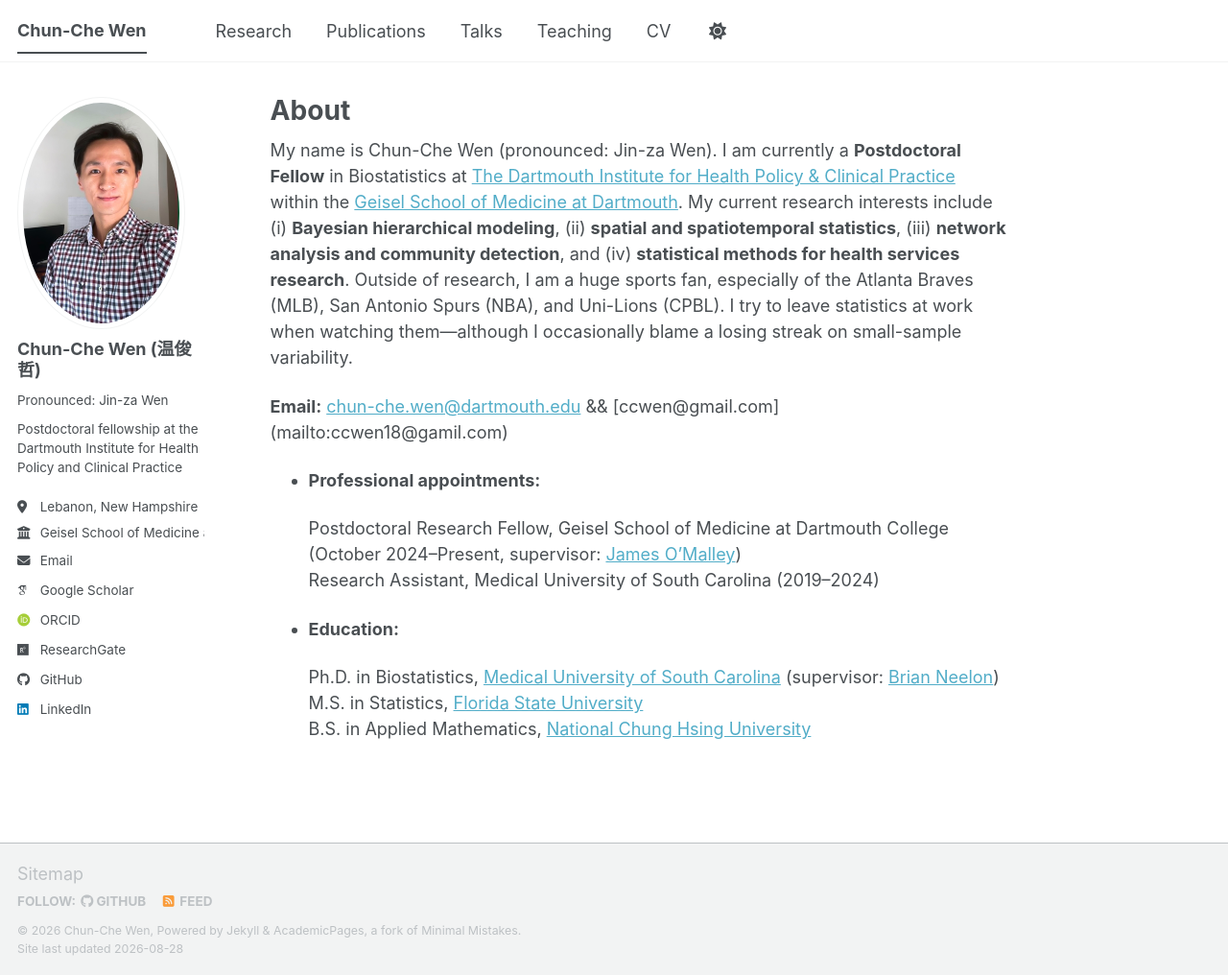
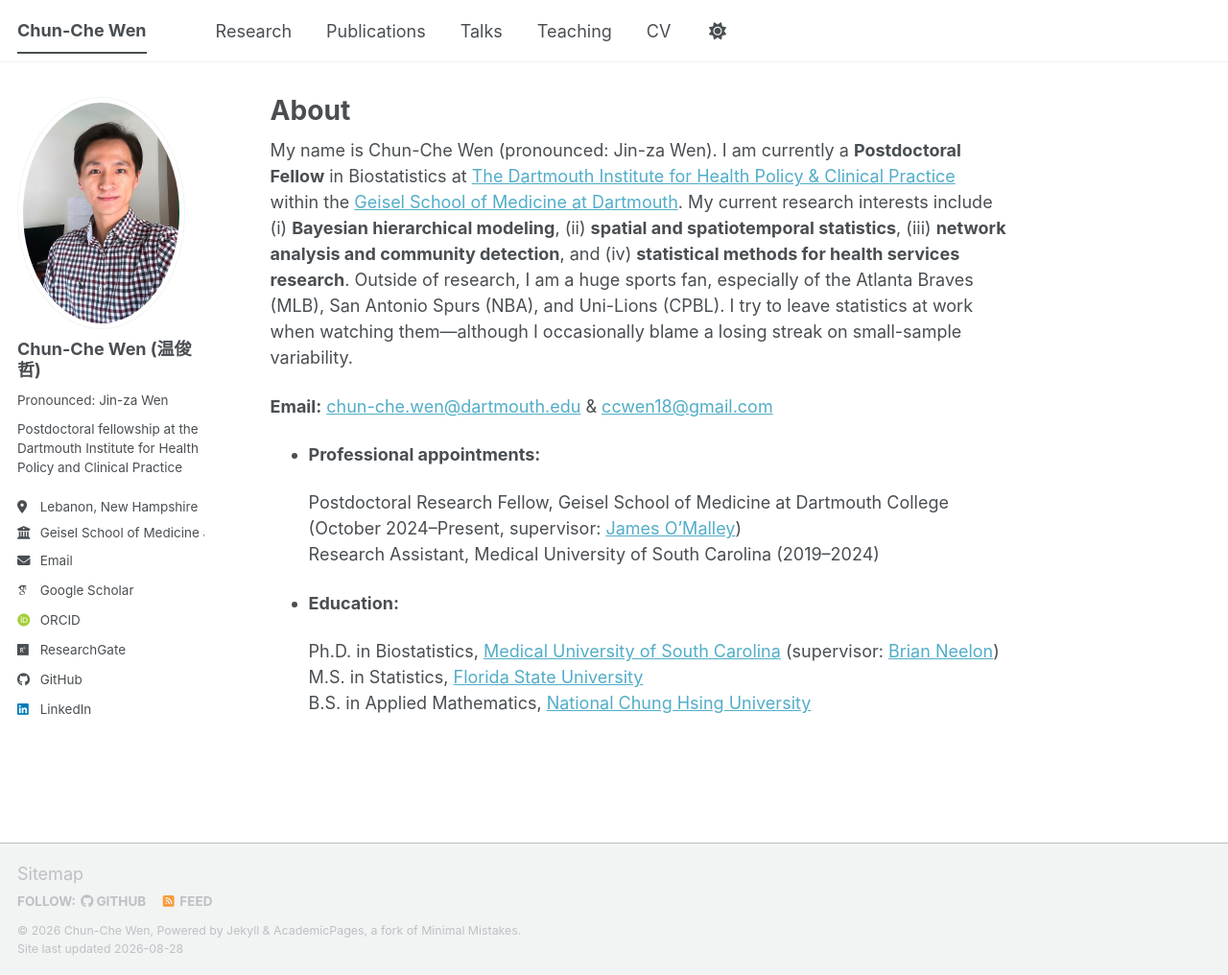
Before and after one commit to chunchewen/chunchewen, a Jekyll site: the page built from _pages/about.md, in a window 1280 px wide and 1016 px high. Shown: the whole window at 96% size. Built offline with Jekyll 4.4.1, drawn with Linux system fonts in a browser that asks for light colours; some web fonts are replaced; a script bundle is joined from its source files by our own code; library files that are not in the unit come from our copies.

Commit message:
Update about.md

```diff
--- a/_pages/about.md
+++ b/_pages/about.md
@@ -10,7 +10,7 @@ redirect_from:
 
 My name is Chun-Che Wen (pronounced: Jin-za Wen). I am currently a **Postdoctoral Fellow** in Biostatistics at [The Dartmouth Institute for Health Policy & Clinical Practice](https://geiselmed.dartmouth.edu/tdi/) within the [Geisel School of Medicine at Dartmouth](https://geiselmed.dartmouth.edu/). My current research interests include (i) **Bayesian hierarchical modeling**, (ii) **spatial and spatiotemporal statistics**, (iii) **network analysis and community detection**, and (iv) **statistical methods for health services research**. Outside of research, I am a huge sports fan, especially of the Atlanta Braves (MLB), San Antonio Spurs (NBA), and Uni-Lions (CPBL). I try to leave statistics at work when watching them—although I occasionally blame a losing streak on small-sample variability.
 
-**Email:** [chun-che.wen@dartmouth.edu](mailto:chun-che.wen@dartmouth.edu) && [ccwen@gmail.com] (mailto:ccwen18@gamil.com)
+**Email:** [chun-che.wen@dartmouth.edu](mailto:chun-che.wen@dartmouth.edu) & [ccwen18@gmail.com](mailto:ccwen18@gmail.com)
 
 - **Professional appointments:**
 
```
